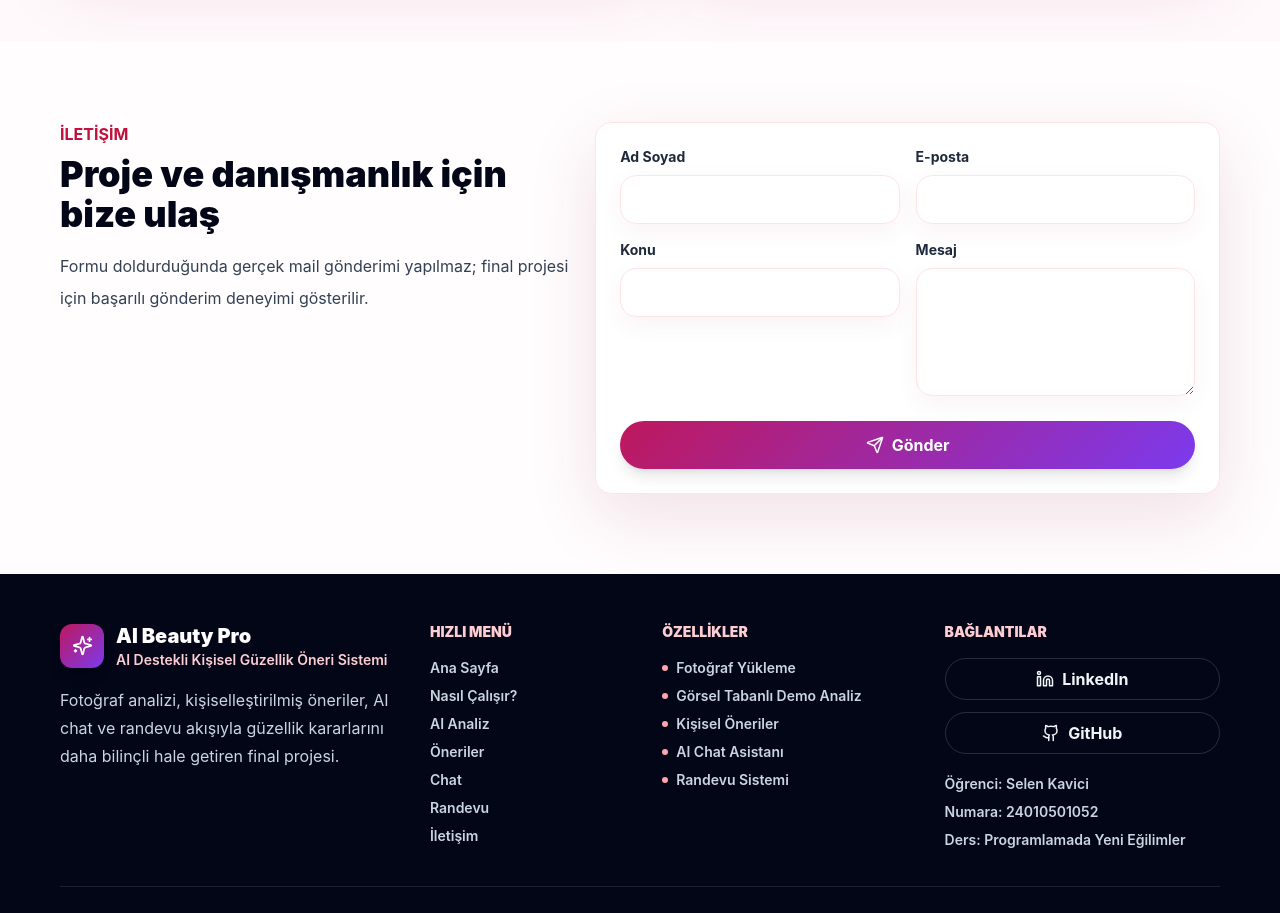
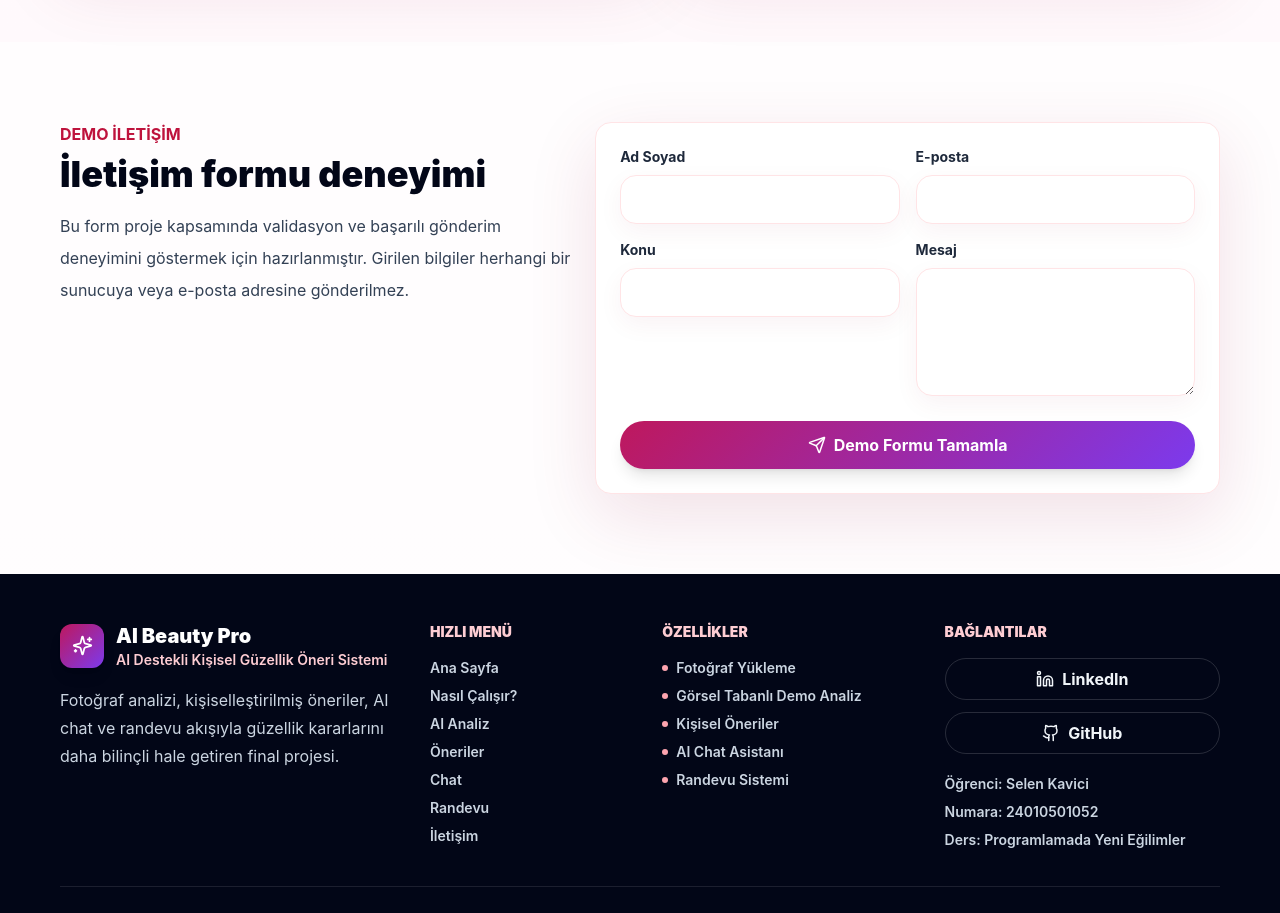
Before and after one commit to selenkavici/ai-beauty-pro, a React (Vite) app: page / in a window 1280 px wide. Shown: the part 4900-5813 px from the top of the page. Built offline with nearby package versions, Linux system fonts and the light colour scheme.

Commit message:
Clarify contact form demo behavior

```diff
--- a/src/components/ContactSection.tsx
+++ b/src/components/ContactSection.tsx
@@ -44,22 +44,22 @@ export function ContactSection({ notify }: ContactSectionProps) {
     }
     setSent(true);
     setForm(emptyContact);
-    notify('Mesajınız başarıyla alındı.', 'success');
+    notify('Demo iletişim formu başarıyla tamamlandı.', 'success');
   };
 
   return (
     <section id="contact" className="section-pad bg-white/70">
       <div className="container-app grid gap-6 lg:grid-cols-[0.9fr_1.1fr]">
         <div>
-          <p className="font-bold uppercase text-rose-700">İletişim</p>
-          <h2 className="mt-2 text-3xl font-black text-slate-950 sm:text-4xl">Proje ve danışmanlık için bize ulaş</h2>
+          <p className="font-bold uppercase text-rose-700">Demo İletişim</p>
+          <h2 className="mt-2 text-3xl font-black text-slate-950 sm:text-4xl">İletişim formu deneyimi</h2>
           <p className="mt-4 leading-8 text-slate-700">
-            Formu doldurduğunda gerçek mail gönderimi yapılmaz; final projesi için başarılı gönderim deneyimi gösterilir.
+            Bu form proje kapsamında validasyon ve başarılı gönderim deneyimini göstermek için hazırlanmıştır. Girilen bilgiler herhangi bir sunucuya veya e-posta adresine gönderilmez.
           </p>
           {sent && (
             <div className="mt-5 flex items-center gap-3 rounded-2xl bg-emerald-50 p-4 font-bold text-emerald-800">
               <MailCheck size={22} aria-hidden="true" />
-              Mesajınız başarıyla alındı.
+              Demo iletişim formu başarıyla tamamlandı.
             </div>
           )}
         </div>
@@ -80,11 +80,11 @@ export function ContactSection({ notify }: ContactSectionProps) {
           </div>
           <button
             type="submit"
-            aria-label="İletişim mesajını gönder"
+            aria-label="Demo iletişim formunu tamamla"
             className="mt-5 inline-flex w-full items-center justify-center gap-2 rounded-full premium-gradient px-6 py-3 font-bold text-white shadow-lg"
           >
             <Send size={18} aria-hidden="true" />
-            Gönder
+            Demo Formu Tamamla
           </button>
         </form>
       </div>
```
